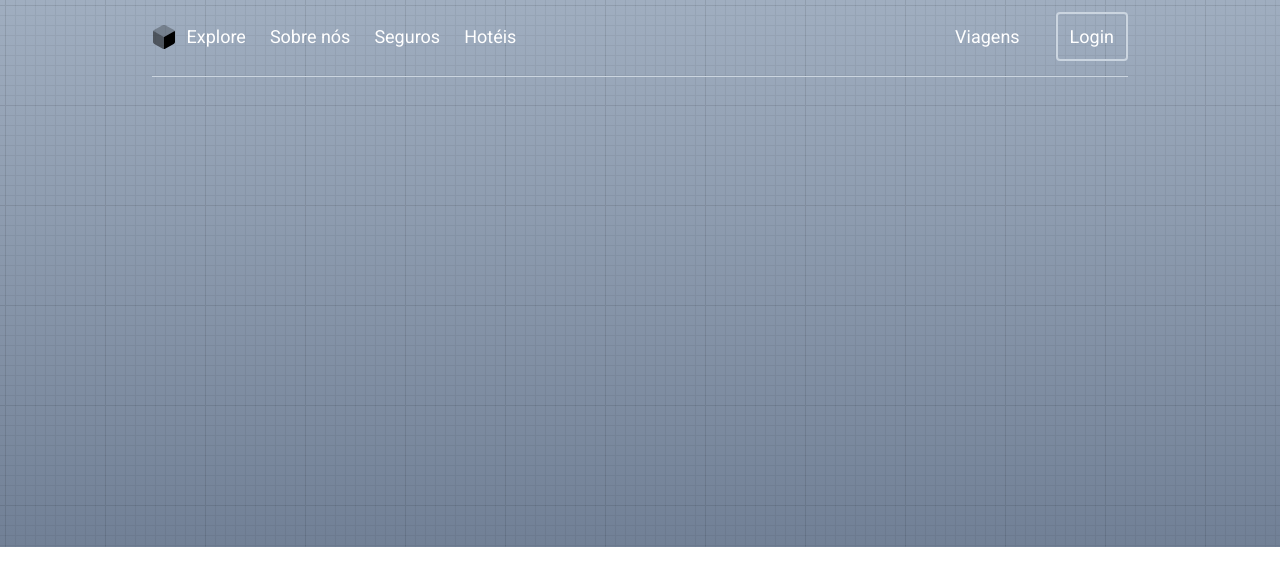
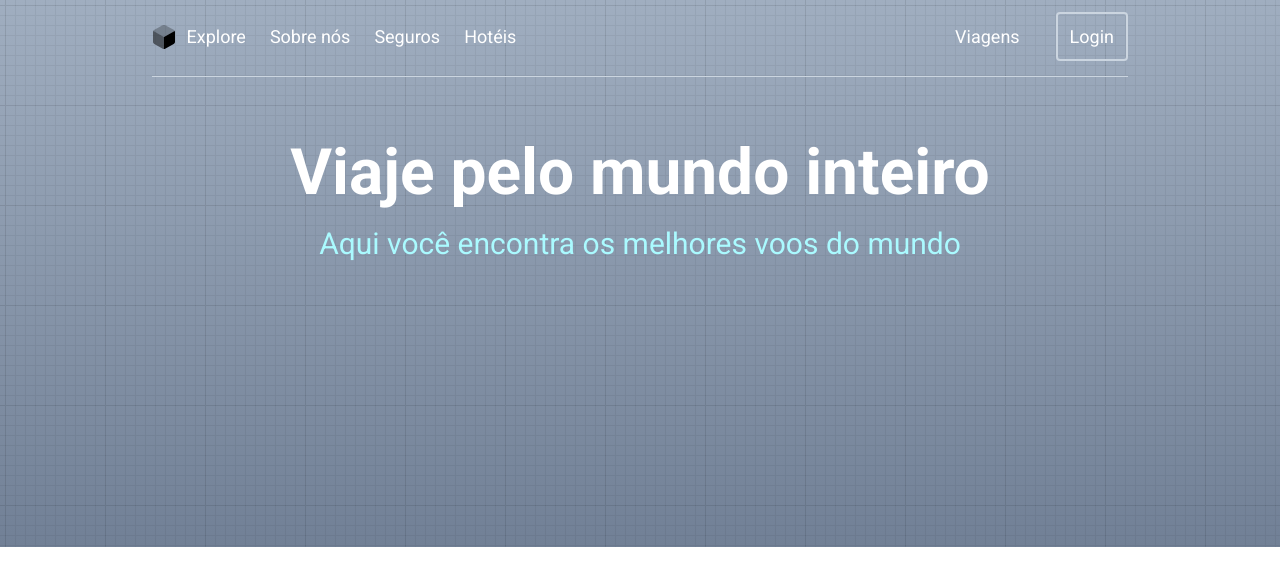
Before and after one commit to MarcosWillianR/teste-frontend2, a React (Create React App) app: page / in a window 1280 px wide. Shown: the top 586 px of the page. Built offline with nearby package versions, Linux system fonts and the light colour scheme.

Commit message:
home title done

```diff
--- a/src/pages/Home/index.tsx
+++ b/src/pages/Home/index.tsx
@@ -2,13 +2,18 @@ import React from 'react';
 
 import Header from '../../components/Header';
 
-import { Container, GradientContainer } from './styles';
+import { Container, GradientContainer, TitleContent } from './styles';
 
 const Home: React.FC = () => {
   return (
     <Container>
       <GradientContainer>
         <Header />
+
+        <TitleContent>
+          <h1>Viaje pelo mundo inteiro</h1>
+          <h2>Aqui você encontra os melhores voos do mundo</h2>
+        </TitleContent>
       </GradientContainer>
     </Container>
   );
--- a/src/pages/Home/styles.ts
+++ b/src/pages/Home/styles.ts
@@ -1,7 +1,18 @@
 import styled from 'styled-components';
-import { GRADIENT_BACKGROUND } from '../../styles/variables';
+import {
+  GRADIENT_BACKGROUND,
+  DESKTOP_FONT_SIZE_64,
+  MOBILE_FONT_SIZE_48,
+  DESKTOP_FONT_SIZE_30,
+  MOBILE_FONT_SIZE_24,
+  MAIN_COLOR_LIGHT,
+  SUBTITLE_COLOR,
+} from '../../styles/variables';
+import { container } from '../../styles/mixins';
 
-export const Container = styled.div``;
+export const Container = styled.div`
+  width: 100%;
+`;
 
 export const GradientContainer = styled.div`
   ${GRADIENT_BACKGROUND};
@@ -15,3 +26,38 @@ export const GradientContainer = styled.div`
   /* max-height: 547px; */
   height: 547px;
 `;
+
+export const TitleContent = styled.div`
+  ${container};
+  margin-top: 75px;
+  text-align: center;
+
+  @media screen and (max-width: 760px) {
+    margin-top: 42px;
+  }
+
+  h1 {
+    font-size: ${DESKTOP_FONT_SIZE_64};
+    font-weight: 700;
+    line-height: 75px;
+    color: ${MAIN_COLOR_LIGHT};
+    margin-bottom: 16px;
+
+    @media screen and (max-width: 760px) {
+      font-size: ${MOBILE_FONT_SIZE_48};
+      line-height: 56px;
+    }
+  }
+
+  h2 {
+    font-size: ${DESKTOP_FONT_SIZE_30};
+    font-weight: 400;
+    line-height: 35px;
+    color: ${SUBTITLE_COLOR};
+
+    @media screen and (max-width: 760px) {
+      font-size: ${MOBILE_FONT_SIZE_24};
+      line-height: 28px;
+    }
+  }
+`;
```
